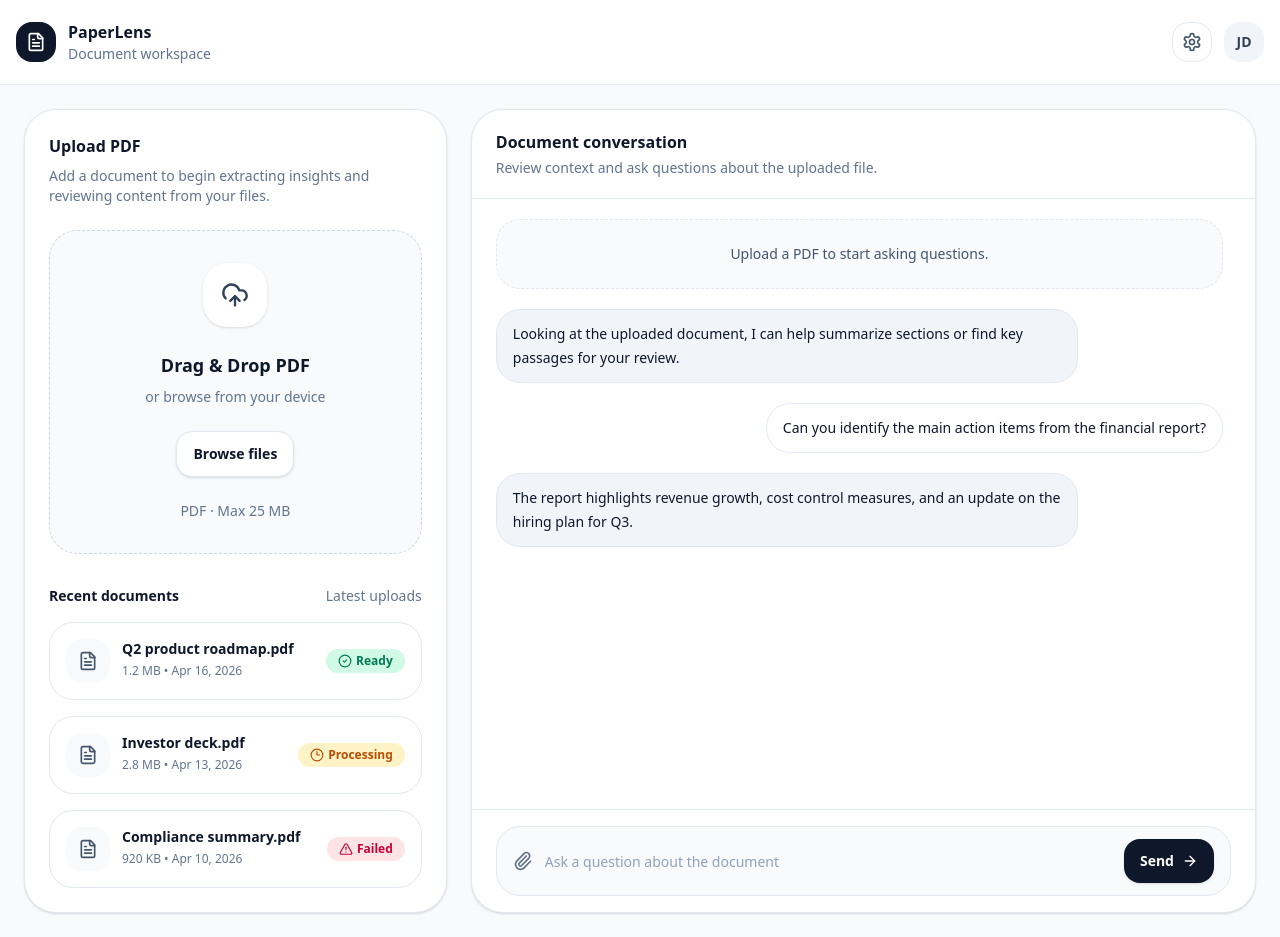
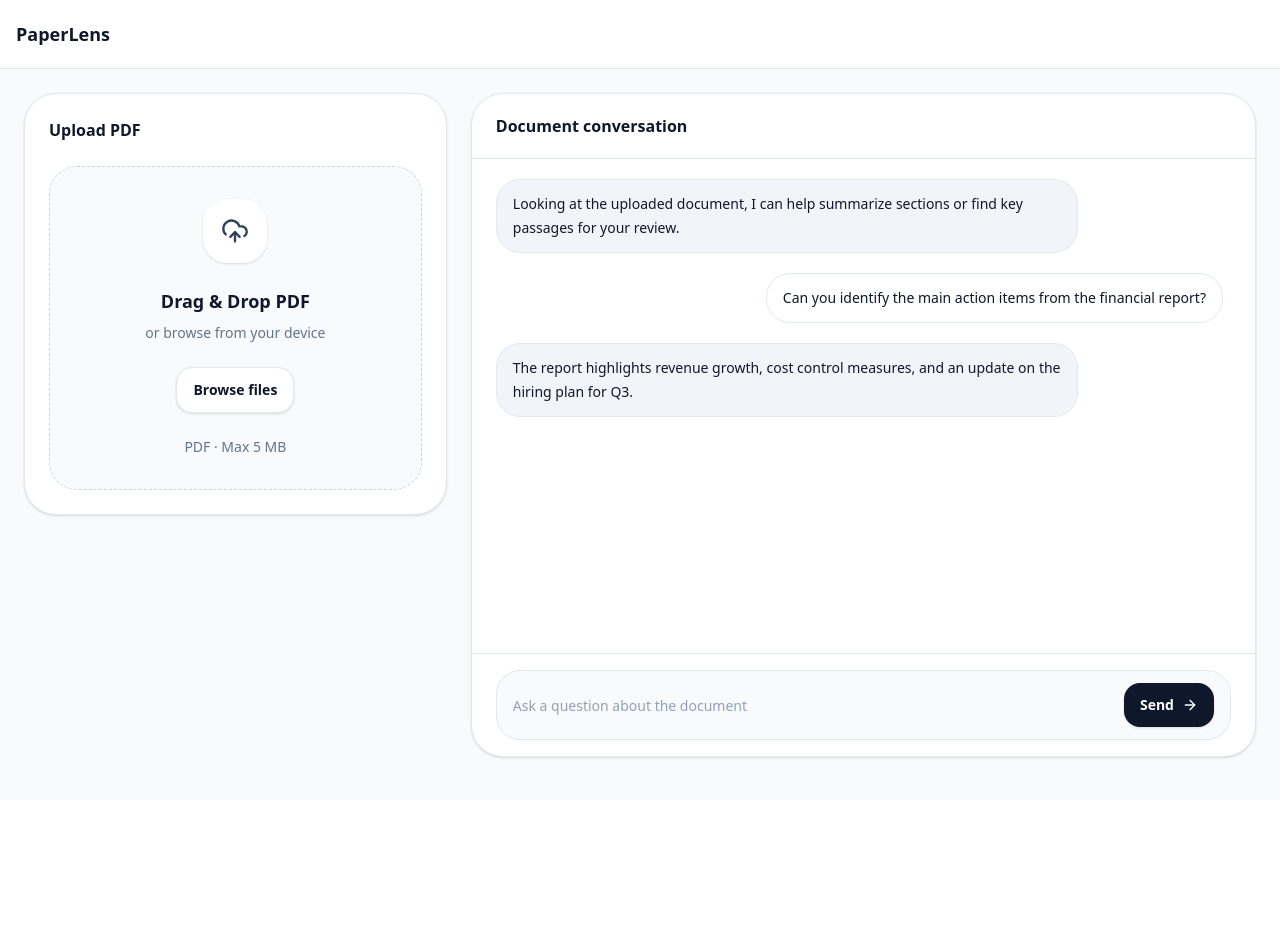
Before and after one commit to EasinTanvir/Nextjs-RAG-Application, a Next.js app: page / in a window 1280 px wide. After the commit the page ends 800 px from the top, so only its background shows below. Built offline with nearby package versions, Linux system fonts and the light colour scheme.

Commit message:
refactor ui

```diff
--- a/src/components/AppHeader.js
+++ b/src/components/AppHeader.js
@@ -5,24 +5,7 @@ export default function AppHeader() {
     <header className="border-b border-slate-200 bg-white">
       <div className="mx-auto flex max-w-7xl items-center justify-between gap-3 px-4 py-5">
         <div className="flex items-center gap-3">
-          <div className="flex h-10 w-10 items-center justify-center rounded-2xl bg-slate-900 text-white">
-            <FileText className="h-5 w-5" />
-          </div>
-          <div>
-            <p className="text-base font-semibold text-slate-900">PaperLens</p>
-            <p className="text-sm text-slate-500">Document workspace</p>
-          </div>
-        </div>
-        <div className="flex items-center gap-3">
-          <button
-            type="button"
-            className="inline-flex h-10 w-10 items-center justify-center rounded-2xl border border-slate-200 text-slate-600 hover:bg-slate-50"
-          >
-            <Settings className="h-5 w-5" />
-          </button>
-          <div className="inline-flex h-10 w-10 items-center justify-center rounded-2xl bg-slate-100 text-slate-700">
-            <span className="text-sm font-semibold">JD</span>
-          </div>
+          <p className="text-lg font-extrabold text-slate-900">PaperLens</p>
         </div>
       </div>
     </header>
--- a/src/components/ChatPanel.js
+++ b/src/components/ChatPanel.js
@@ -23,17 +23,10 @@ export default function ChatPanel() {
         <p className="text-base font-semibold text-slate-900">
           Document conversation
         </p>
-        <p className="mt-1 text-sm text-slate-500">
-          Review context and ask questions about the uploaded file.
-        </p>
       </div>
 
       <div className="flex-1 overflow-hidden px-6 py-5">
         <div className="flex h-full flex-col gap-5 overflow-y-auto pr-2 pb-4">
-          <div className="rounded-3xl border border-dashed border-slate-200 bg-slate-50 p-6 text-center text-sm text-slate-600">
-            Upload a PDF to start asking questions.
-          </div>
-
           {messages.map((message, index) => (
             <MessageBubble key={index} role={message.role}>
               {message.text}
@@ -44,9 +37,6 @@ export default function ChatPanel() {
 
       <div className="border-t border-slate-200 px-6 py-4">
         <div className="flex items-center gap-3 rounded-3xl border border-slate-200 bg-slate-50 px-4 py-3">
-          <button type="button" className="text-slate-500">
-            <Paperclip className="h-5 w-5" />
-          </button>
           <input
             type="text"
             placeholder="Ask a question about the document"
--- a/src/components/UploadPanel.js
+++ b/src/components/UploadPanel.js
@@ -1,36 +1,10 @@
 import { UploadCloud } from "lucide-react";
-import DocumentCard from "./DocumentCard";
-
-const documents = [
-  {
-    title: "Q2 product roadmap.pdf",
-    size: "1.2 MB",
-    date: "Apr 16, 2026",
-    status: "Ready",
-  },
-  {
-    title: "Investor deck.pdf",
-    size: "2.8 MB",
-    date: "Apr 13, 2026",
-    status: "Processing",
-  },
-  {
-    title: "Compliance summary.pdf",
-    size: "920 KB",
-    date: "Apr 10, 2026",
-    status: "Failed",
-  },
-];
 
 export default function UploadPanel() {
   return (
     <section className="rounded-[2rem] border border-slate-200 bg-white p-6 shadow-sm">
       <div className="mb-6">
         <p className="text-base font-semibold text-slate-900">Upload PDF</p>
-        <p className="mt-2 text-sm text-slate-500">
-          Add a document to begin extracting insights and reviewing content from
-          your files.
-        </p>
       </div>
 
       <div className="rounded-[1.75rem] border border-dashed border-slate-300 bg-slate-50 p-8 text-center">
@@ -49,21 +23,7 @@ export default function UploadPanel() {
         >
           Browse files
         </button>
-        <p className="mt-6 text-sm text-slate-500">PDF · Max 25 MB</p>
-      </div>
-
-      <div className="mt-8">
-        <div className="mb-4 flex items-center justify-between">
-          <p className="text-sm font-semibold text-slate-900">
-            Recent documents
-          </p>
-          <p className="text-sm text-slate-500">Latest uploads</p>
-        </div>
-        <div className="space-y-4">
-          {documents.map((doc) => (
-            <DocumentCard key={doc.title} {...doc} />
-          ))}
-        </div>
+        <p className="mt-6 text-sm text-slate-500">PDF · Max 5 MB</p>
       </div>
     </section>
   );
```
